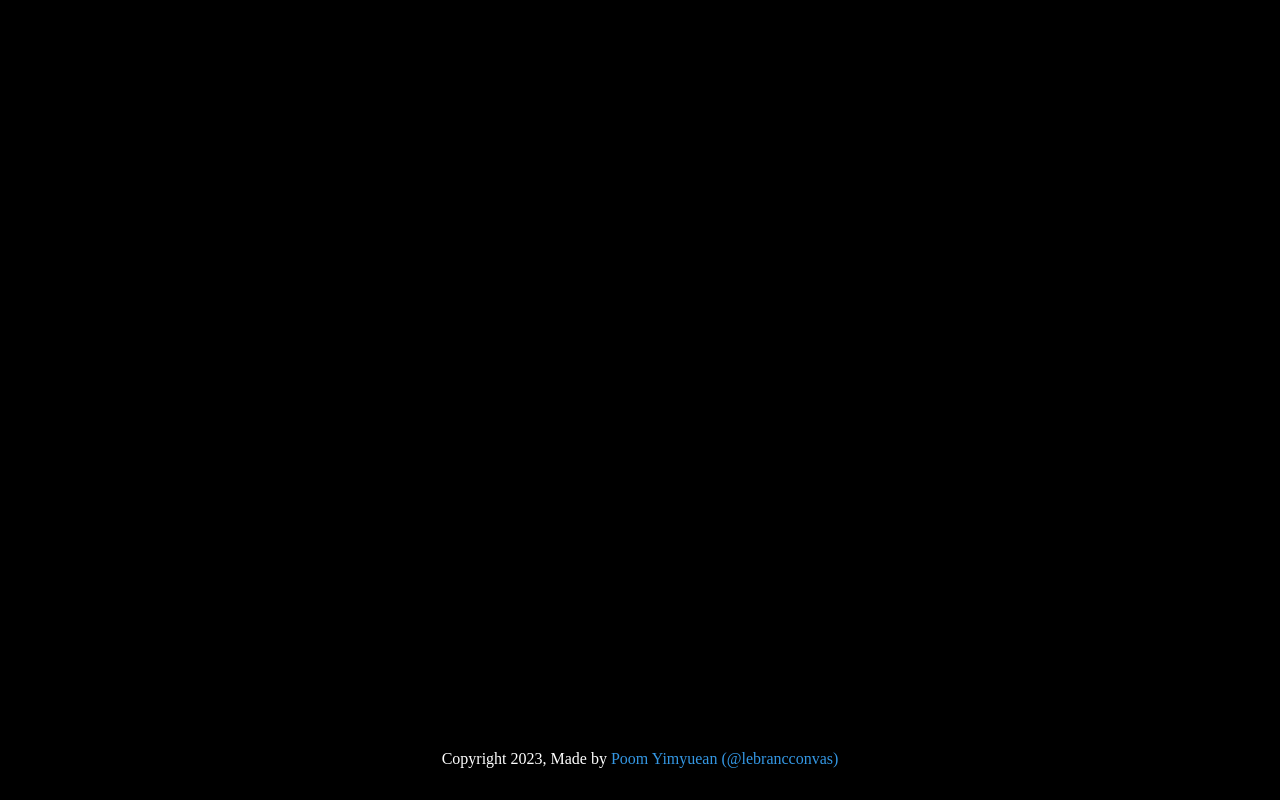
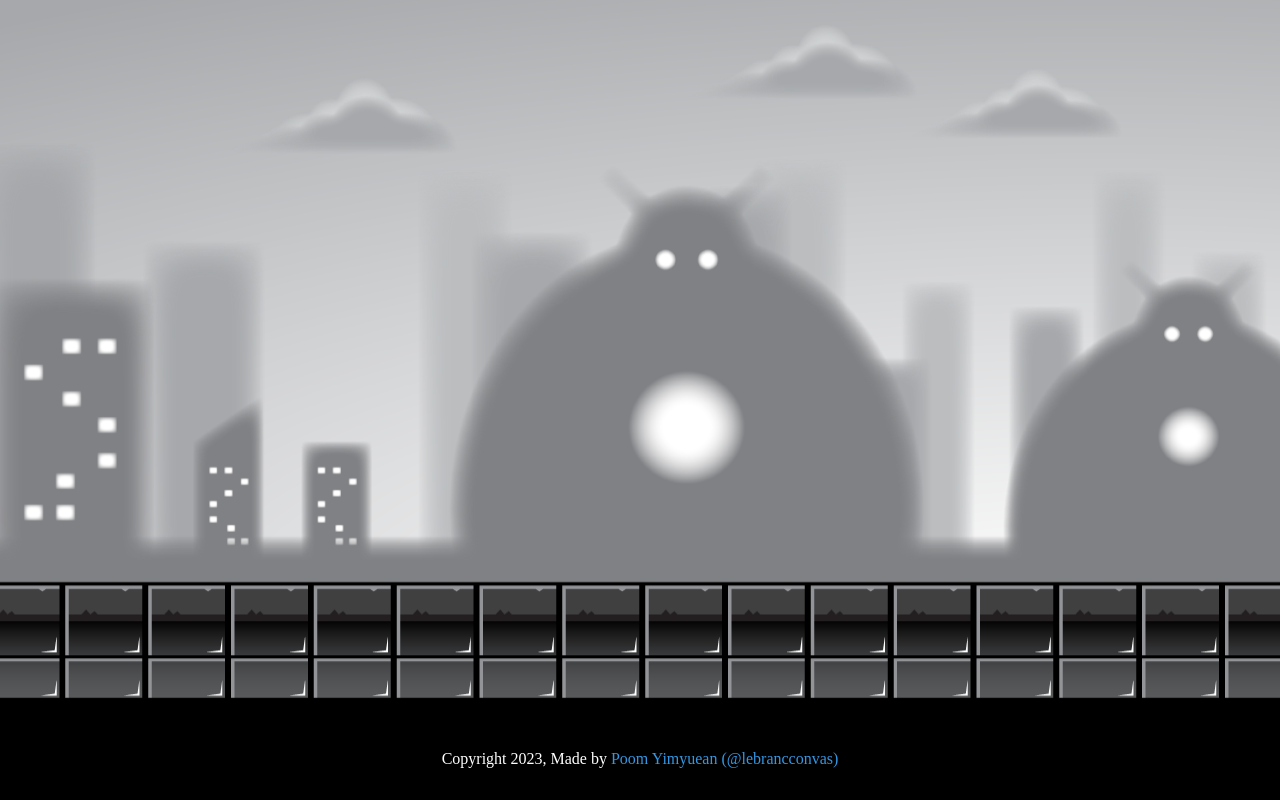
Before and after one commit to LebrancWorkshop/Learn-Javascript-Game-FranksLab, a website built with Vite: page parallax/index.html in a window 1280 px wide. Built offline with nearby package versions, Linux system fonts and the light colour scheme; animation ran at ten frames a second.

Commit message:
✨ feat: update parallax effect (parallax)

```diff
--- a/parallax/index.html
+++ b/parallax/index.html
@@ -5,7 +5,7 @@
     <link rel="icon" type="image/svg+xml" href="/vite.svg" />
     <link rel="stylesheet" href="./src/style.css">
     <meta name="viewport" content="width=device-width, initial-scale=1.0" />
-    <title>-- Set your project name here --</title>
+    <title>Parallax Effect</title>
   </head>
   <body>
     <canvas></canvas>
--- /dev/null
+++ b/parallax/src/components/index.ts
@@ -0,0 +1 @@
+export * from './layer';
--- /dev/null
+++ b/parallax/src/components/layer.ts
@@ -0,0 +1,31 @@
+import { ctx } from "../canvas";
+
+export class Layer {
+  x: number;
+  y: number;
+  width: number;
+  height: number;
+  image: HTMLImageElement;
+  speed: number;
+  speedModifier: number;
+
+  constructor(image: HTMLImageElement, gameSpeed: number, speedModifier: number) {
+    this.x = 0;
+    this.y = 0;
+    this.width = 2400;
+    this.height = 700;
+    this.image = image;
+    this.speedModifier = speedModifier;
+    this.speed = gameSpeed * this.speedModifier;
+  }
+
+  update(gameSpeed: number, gameFrame: number) {
+    this.speed = gameSpeed * this.speedModifier;
+    this.x = (gameFrame * this.speed) % this.width;
+  }
+
+  draw() {
+    ctx.drawImage(this.image, this.x, this.y, this.width, this.height);
+    ctx.drawImage(this.image, this.x + this.width, this.y, this.width, this.height);
+  }
+};
--- a/parallax/src/main.ts
+++ b/parallax/src/main.ts
@@ -1,4 +1,5 @@
 import { canvas, ctx, config } from './canvas';
+import { Layer } from './components';
 
 // Prepare the canvas.
 canvas.width = config.width;
@@ -6,3 +7,44 @@ canvas.height = config.height;
 canvas.style.backgroundColor = config.backgroundColor;
 
 // Code.
+const bgLayer1 = new Image();
+bgLayer1.src = '/assets/image/background/layer-1.png';
+
+const bgLayer2 = new Image();
+bgLayer2.src = '/assets/image/background/layer-2.png';
+
+const bgLayer3 = new Image();
+bgLayer3.src = '/assets/image/background/layer-3.png';
+
+const bgLayer4 = new Image();
+bgLayer4.src = '/assets/image/background/layer-4.png';
+
+const bgLayer5 = new Image();
+bgLayer5.src = '/assets/image/background/layer-5.png';
+
+let gameSpeed = 10;
+let gameFrame = 0;
+
+const layer1 = new Layer(bgLayer1, gameSpeed, 0.2);
+const layer2 = new Layer(bgLayer2, gameSpeed, 0.4);
+const layer3 = new Layer(bgLayer3, gameSpeed, 0.5);
+const layer4 = new Layer(bgLayer4, gameSpeed, 0.9);
+const layer5 = new Layer(bgLayer5, gameSpeed, 1.2);
+
+function animate() {
+  window.requestAnimationFrame(animate);
+  ctx.clearRect(0, 0, config.width, config.height);
+  layer1.update(gameSpeed, gameFrame);
+  layer1.draw();
+  layer2.update(gameSpeed, gameFrame);
+  layer2.draw();
+  layer3.update(gameSpeed, gameFrame);
+  layer3.draw();
+  layer4.update(gameSpeed, gameFrame);
+  layer4.draw();
+  layer5.update(gameSpeed, gameFrame);
+  layer5.draw();
+  gameFrame--;
+};
+
+animate();
```
Also changed, not shown: parallax/public/assets/image/background/layer-1.png (added), parallax/public/assets/image/background/layer-2.png (added), parallax/public/assets/image/background/layer-3.png (added), parallax/public/assets/image/background/layer-4.png (added), parallax/public/assets/image/background/layer-5.png (added).
